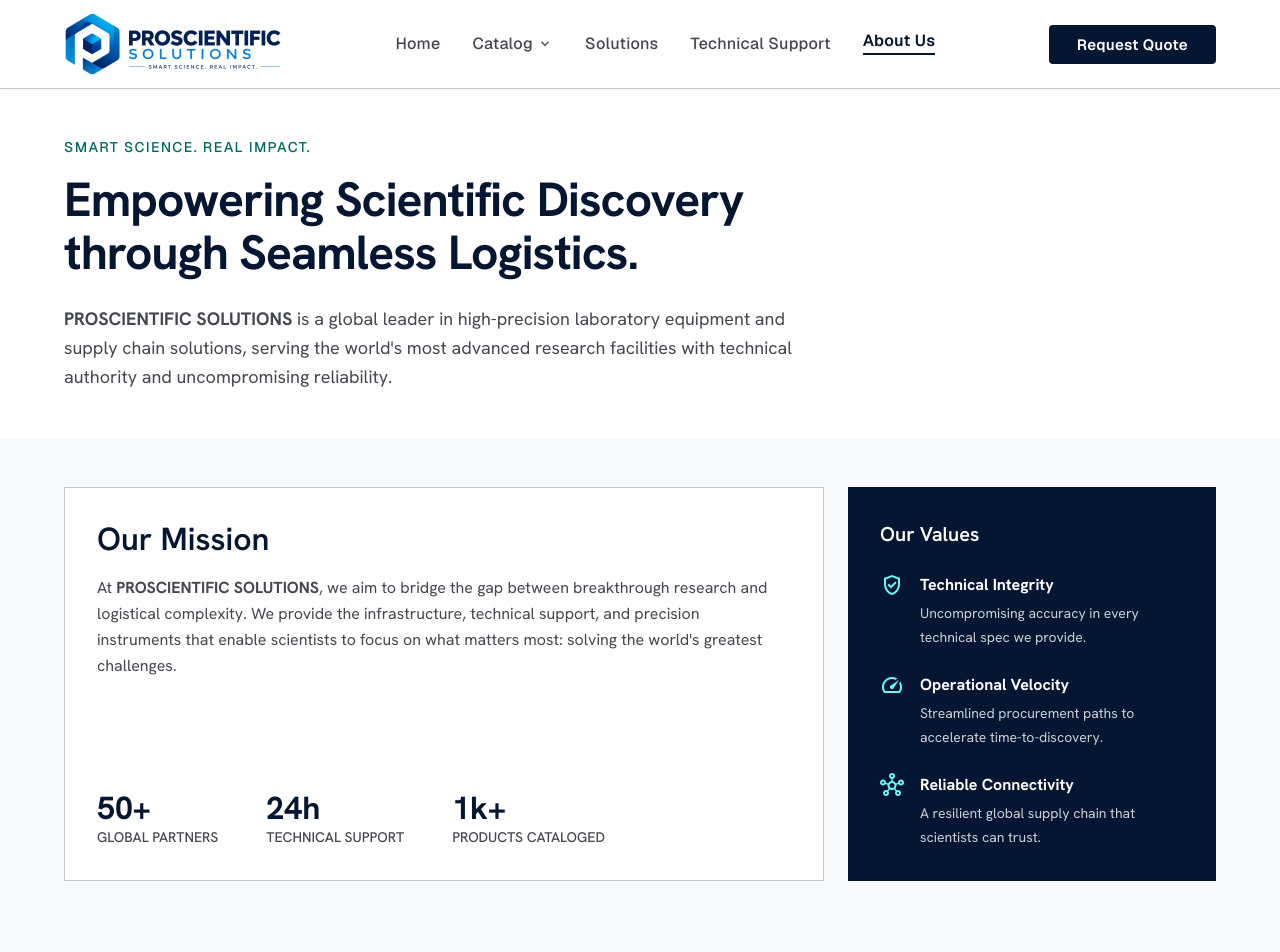
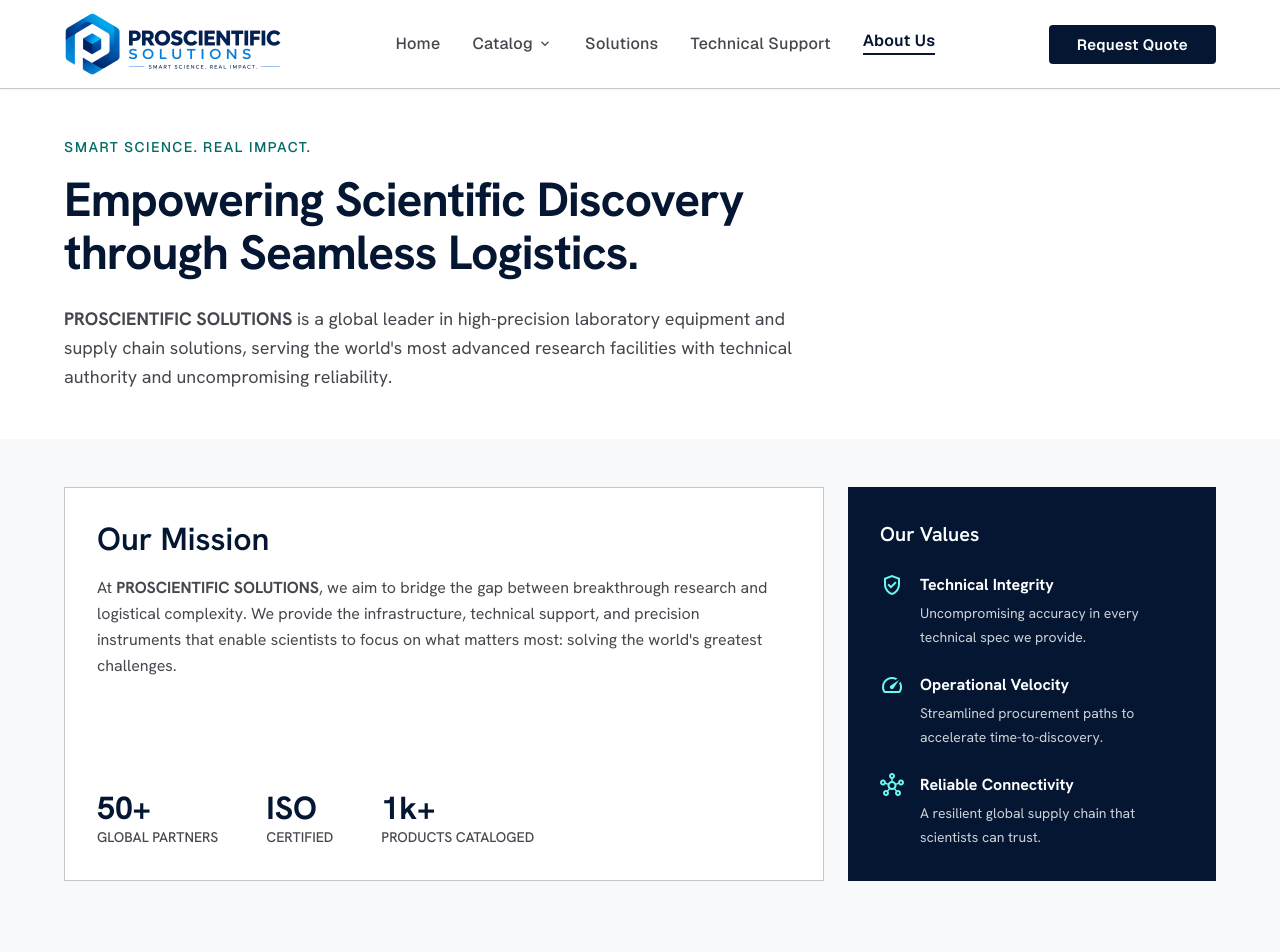
Before and after one commit to abulqosimovt85-creator/prosci-fzco-frontend, a React (Vite) app: page /about in a window 1280 px wide. Shown: the top 952 px of the page. Built offline with nearby package versions, Linux system fonts and the light colour scheme.

Commit message:
fix: remove 24h technical support claim from About page

```diff
--- a/src/pages/AboutPage.tsx
+++ b/src/pages/AboutPage.tsx
@@ -26,8 +26,8 @@
                 <div className="text-[14px] font-medium text-on-surface-variant uppercase">Global Partners</div>
               </div>
               <div>
-                <div className="text-[32px] leading-[1.2] font-bold text-primary">24h</div>
-                <div className="text-[14px] font-medium text-on-surface-variant uppercase">Technical Support</div>
+                <div className="text-[32px] leading-[1.2] font-bold text-primary">ISO</div>
+                <div className="text-[14px] font-medium text-on-surface-variant uppercase">Certified</div>
               </div>
               <div>
                 <div className="text-[32px] leading-[1.2] font-bold text-primary">1k+</div>
```
